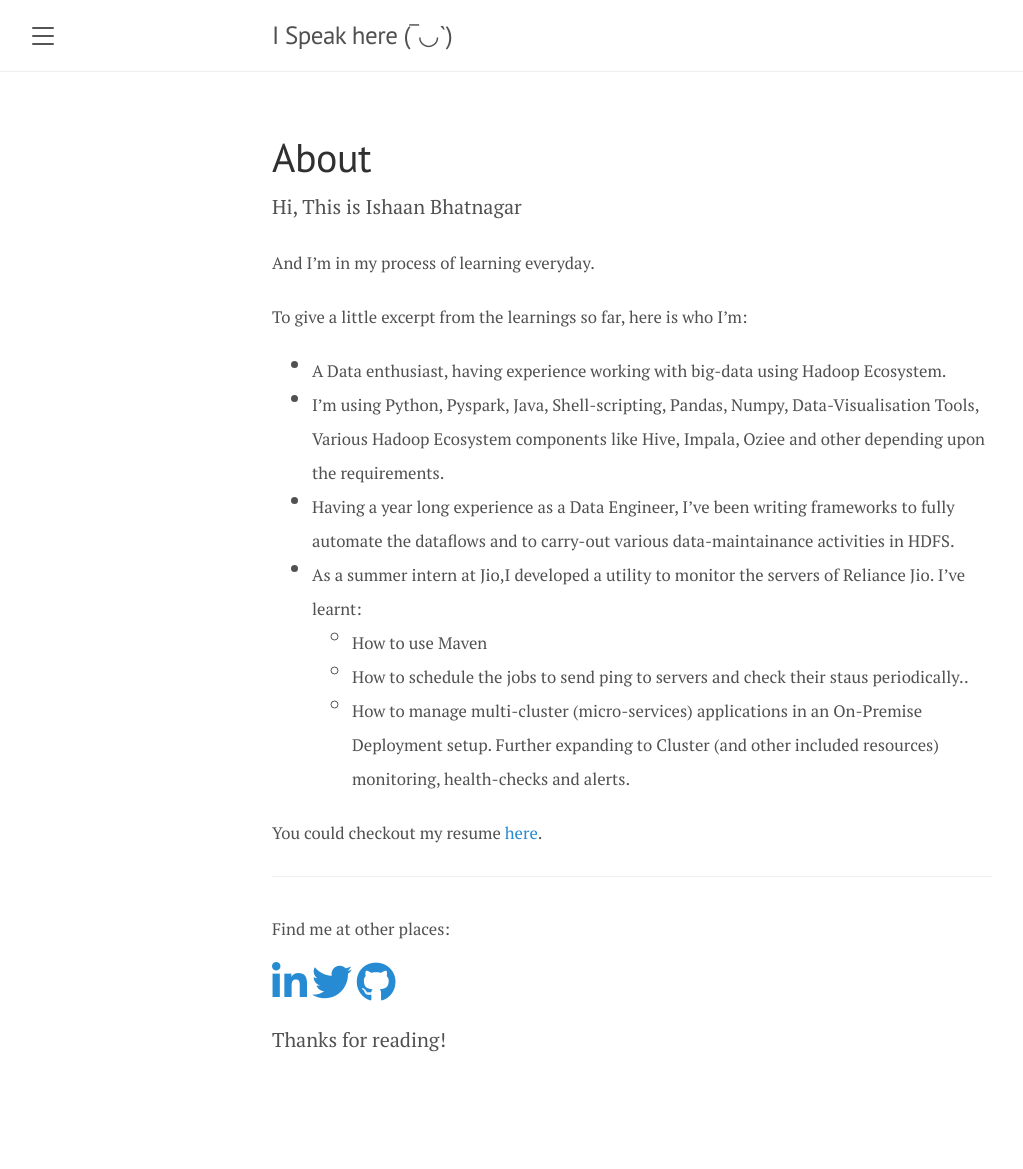
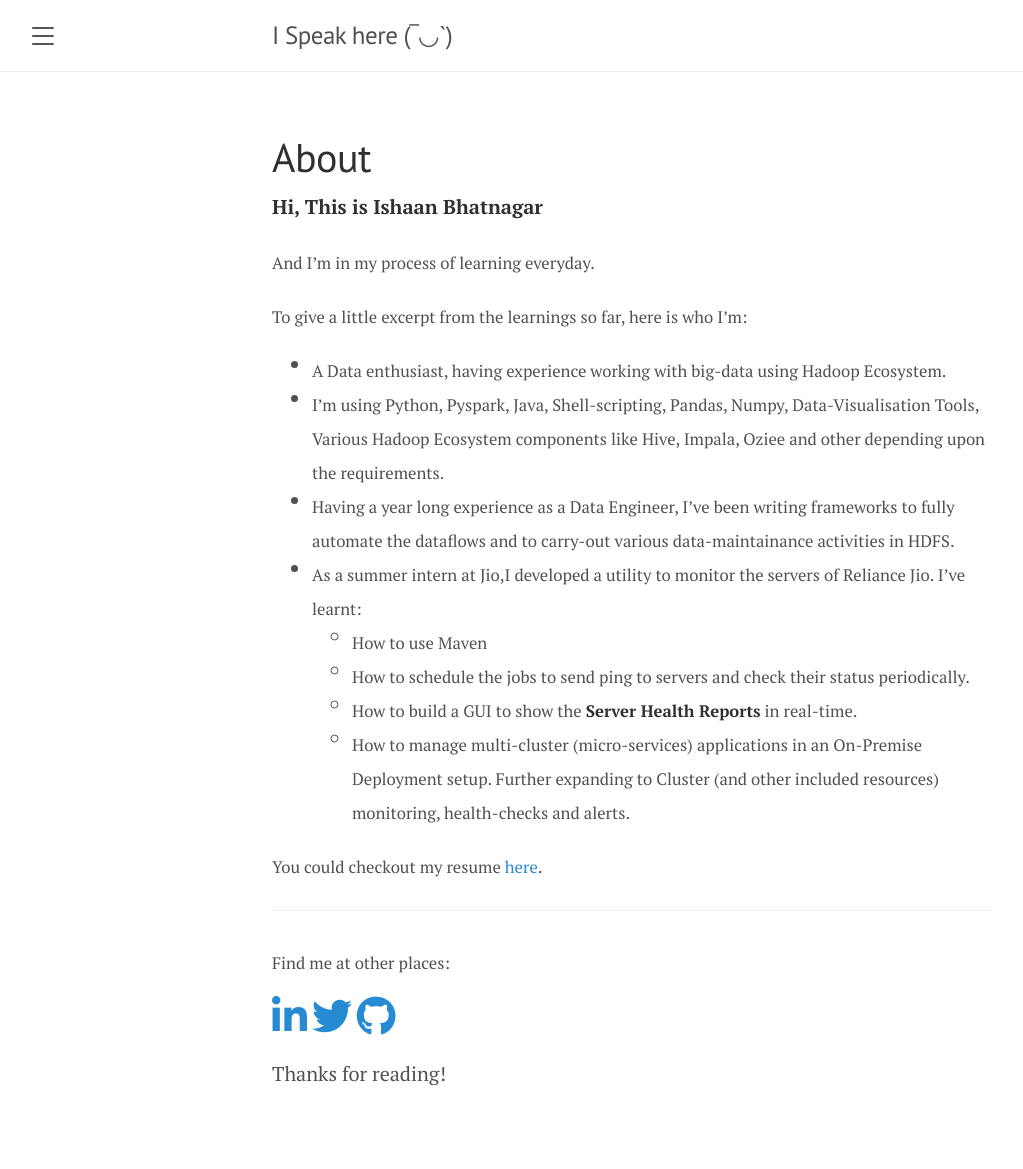
Before and after one commit to IshaanBhatnagar25/IshaanBhatnagar25.github.io, a Jekyll site: the page built from about.md, in a window 1280 px wide. Shown: the whole page, without its empty margins (8-1031 px from the left). Built offline with Jekyll 4.4.1, drawn with Linux system fonts in a browser that asks for light colours; nearby versions of some CDN libraries; before the commit the page ends 1135 px from its top, so only the background shows below that.

Commit message:
Fix_AboutWSection_v2

```diff
--- a/about.md
+++ b/about.md
@@ -3,7 +3,7 @@ layout: page
 title: About
 ---
 
-<p>Hi, This is Ishaan Bhatnagar</p>
+<p><strong>Hi, This is Ishaan Bhatnagar</strong></p>
 
 <sub> And I'm in my process of learning everyday.</sub>
 
@@ -13,7 +13,8 @@ title: About
 - <sub> Having a year long experience as a Data Engineer, I’ve been writing frameworks to fully automate the dataflows and to carry-out various data-maintainance activities in HDFS.</sub>
 - <sub>  As a summer intern at Jio,I developed a utility to monitor the servers of Reliance Jio. I've learnt:</sub>
     - <sub>How to use Maven</sub>
-    - <sub>How to schedule the jobs to send ping to servers and check their staus periodically..</sub>
+    - <sub>How to schedule the jobs to send ping to servers and check their status periodically.</sub>
+    - <sub>How to build a GUI to show the <strong>Server Health Reports</strong> in real-time.</sub>
     - <sub>How to manage multi-cluster (micro-services) applications in an On-Premise Deployment setup. Further expanding to Cluster (and other included resources) monitoring, health-checks and alerts.</sub>
 
 <sub>You could checkout my resume [here](https://ishaanbhatnagar25.github.io/assets/IshaanResume.pdf).</sub>
```
